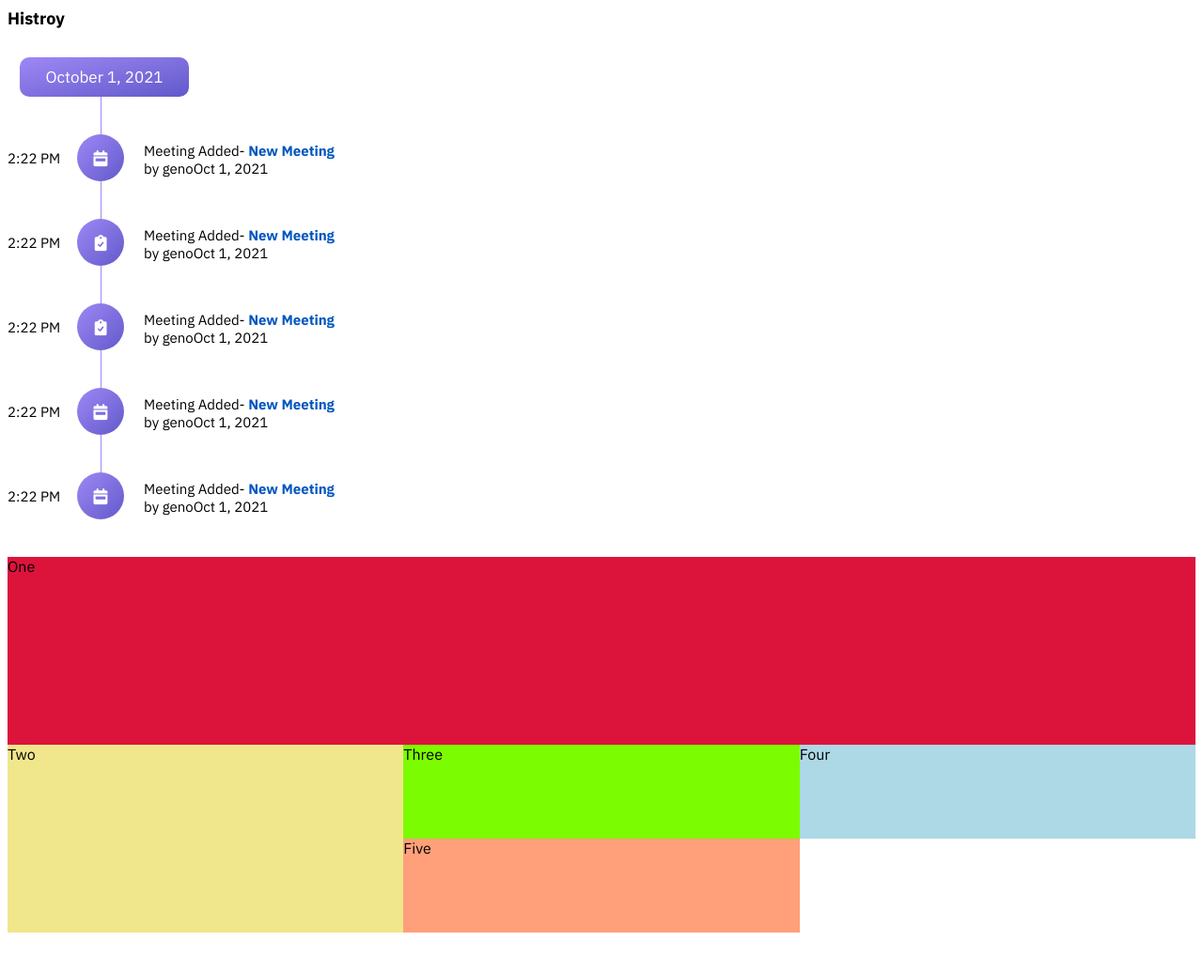
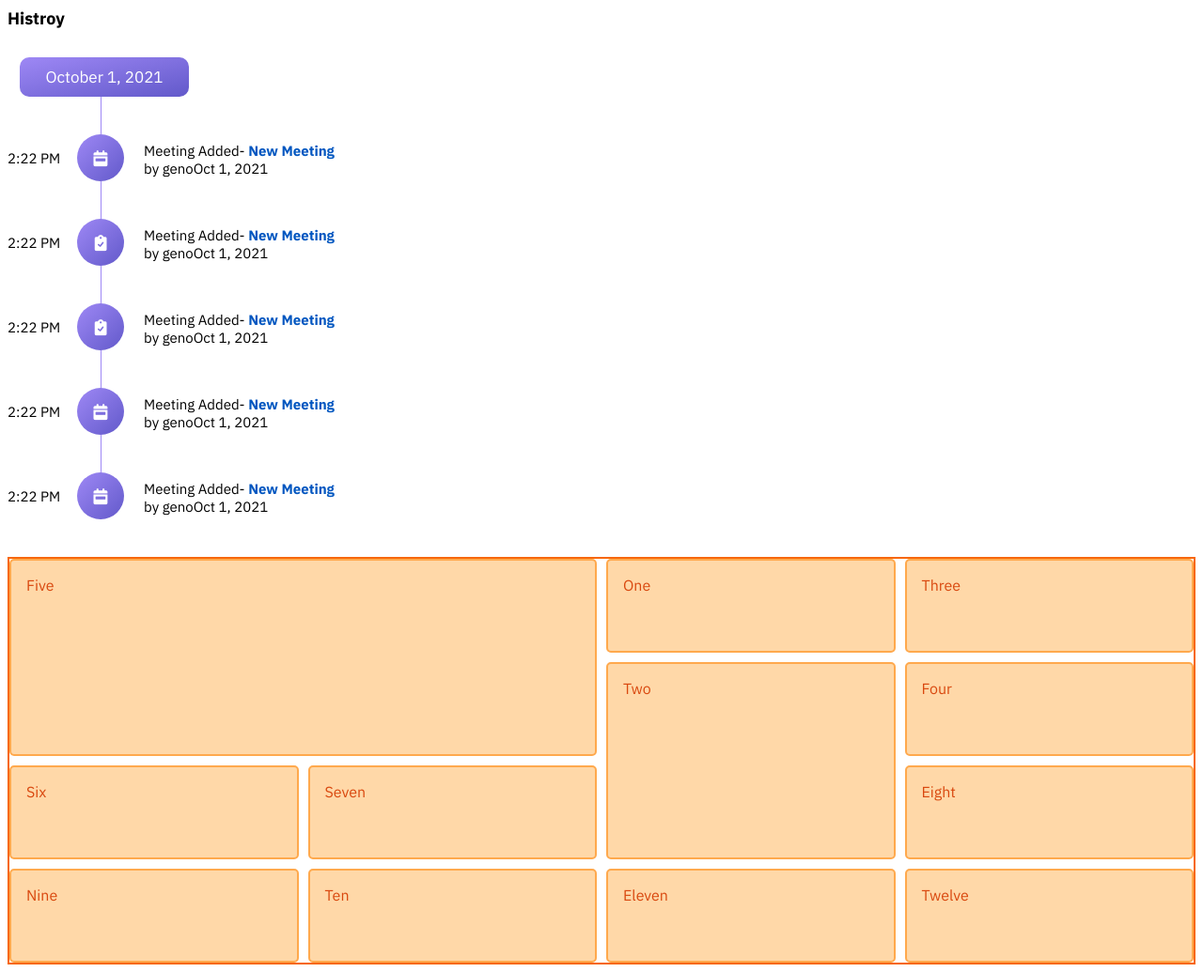
Before and after one commit to simeon1929/timeline, a plain HTML site: page index.html in a window 1280 px wide. Shown: the whole page at 94% size. Before the commit the page ends 1001 px from the top, so only its background shows below. Drawn offline with Linux system fonts and the light colour scheme.

Commit message:
grid add

```diff
--- a/index.html
+++ b/index.html
@@ -60,12 +60,20 @@
 
 
 <div class="wrapper">
-    <div class="box1">One</div>
-    <div class="box2">Two</div>
-    <div class="box3">Three</div>
-    <div class="box4">Four</div>
-    <div class="box5">Five</div>
-  </div>
+    <div>One</div>
+    <div>Two</div>
+    <div>Three</div>
+    <div>Four</div>
+    <div>Five</div>
+    <div>Six</div>
+    <div>Seven</div>
+    <div>Eight</div>
+    <div>Nine</div>
+    <div>Ten</div>
+    <div>Eleven</div>
+    <div>Twelve</div>
+ </div>
+
 
 
 </body>
--- a/style.scss
+++ b/style.scss
@@ -80,30 +80,23 @@ ul , li {
 
 .wrapper {
     display: grid;
-    grid-template-columns: repeat(3, 1fr);
+    grid-template-columns: repeat(4, 1fr);
     grid-auto-rows: 100px;
+    gap: 10px;
+    border: 2px solid #f76707;
   }
-
-  .box1 {
-    grid-column-start: 1;
-    grid-column-end: 4;
-    grid-row-start: 1;
-    grid-row-end: 3;
-    background-color:crimson;
+   .wrapper div:nth-child(2) {
+     grid-column: 3;
+     grid-row: 2 / 4;
+   }
+   .wrapper div:nth-child(5) {
+     grid-column: 1 / 3;
+     grid-row: 1 / 3;
   }
-
-  .box2 {
-    grid-column-start: 1;
-    grid-row-start: 3;
-    grid-row-end: 5;
-    background-color: khaki;
-  }
-  .box3 {
-    background-color: lawngreen;
-  }
-  .box4 {
-    background-color: lightblue;
-  }
-  .box5 {
-    background-color: lightsalmon;
-  }
+  .wrapper > div {
+    border: 2px solid #ffa94d;
+    border-radius: 5px;
+    background-color: #ffd8a8;
+    padding: 1em;
+    color: #d9480f;
+}
```
Also changed, not shown: style.css, 1 other file.
